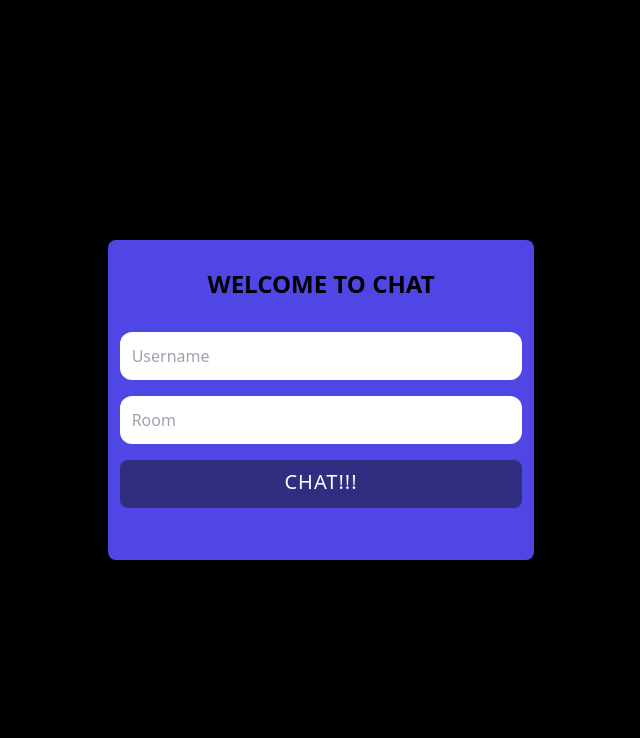
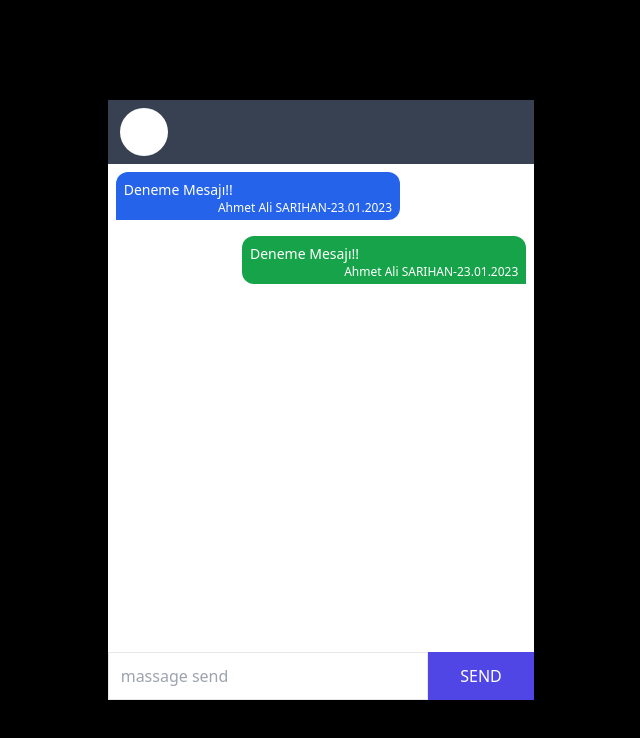
Before and after one commit to ahmetalisarihan/client, a React (Create React App) app: page / in a window 1280 px wide. Shown: the top 738 px of the page, without its empty margins (319-959 px from the left). Built offline with nearby package versions, Linux system fonts and the light colour scheme.

Commit message:
Add Room Page

```diff
--- a/src/App.js
+++ b/src/App.js
@@ -5,8 +5,8 @@ import Chat from './components/Chat';
 function App() {
   return (
     <div className="App">
-      <Room/>
-      {/* <Chat/> */}
+      {/* <Room/> */}
+      <Chat/>
     </div>
   );
 }
--- a/src/components/Chat.jsx
+++ b/src/components/Chat.jsx
@@ -1,13 +1,38 @@
-import React from 'react'
+import React from "react";
 
 const Chat = () => {
   return (
-    <div className=''>
-        <div className='w-1/3 h-[500px] bg-indigo-600'>
+    <div className="flex items-center justify-center h-full">
+      <div className="w-1/3 h-[600px] bg-white relative">
+        <div className="w-full h-16 bg-gray-700 flex items-center p-3">
+            <div className="w-12 h-12 bg-white rounded-full"></div>
+        </div>
+        <div className="w-full h-[400] overflow-y-auto">
+            <div className="w-2/3 h-12 bg-blue-600 text-white text-sm m-2 p-2 rounded-xl rounded-bl-none">
+                <div>Deneme Mesajı!!</div>
+                <div className="w-full flex justify-end text-xs">Ahmet Ali SARIHAN-23.01.2023</div>
+            </div>
+            <div className="flex justify-end">
+                <div className="w-2/3 h-12 bg-green-600 text-white text-sm m-2 p-2 rounded-xl rounded-br-none">
+                    <div>Deneme Mesajı!!</div>
+                    <div className="w-full flex justify-end text-xs">Ahmet Ali SARIHAN-23.01.2023</div>
+                </div>
+            </div>
 
         </div>
+        <div className="absolute bottom-0 left-0 w-full">
+          <input
+            className="w-3/4 h-12 border p-3 outline-none"
+            type="text"
+            placeholder="massage send"
+          />
+          <button className="w-1/4 bg-indigo-600 h-12 text-white hover:opacity-70">
+            SEND
+          </button>
+        </div>
+      </div>
     </div>
-  )
+  );
 }
 
-export default Chat
+export default Chat;
```
